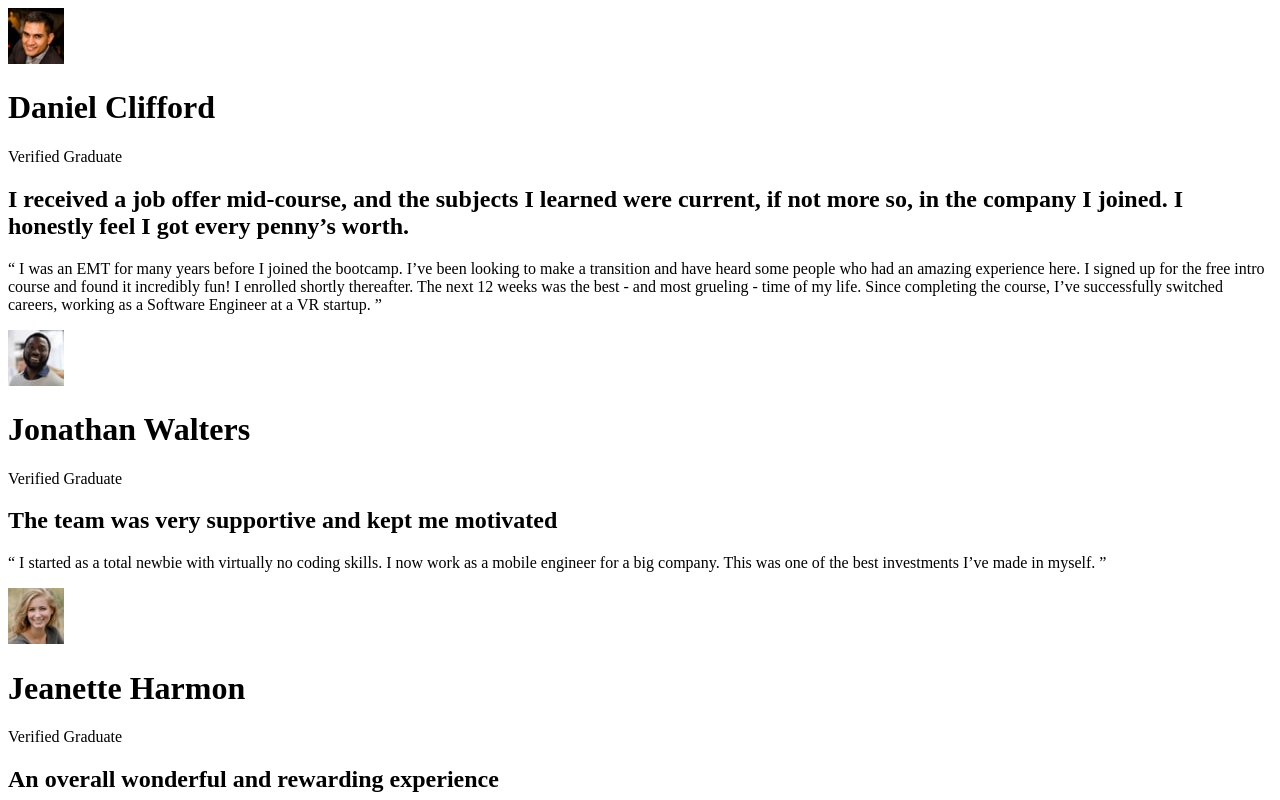
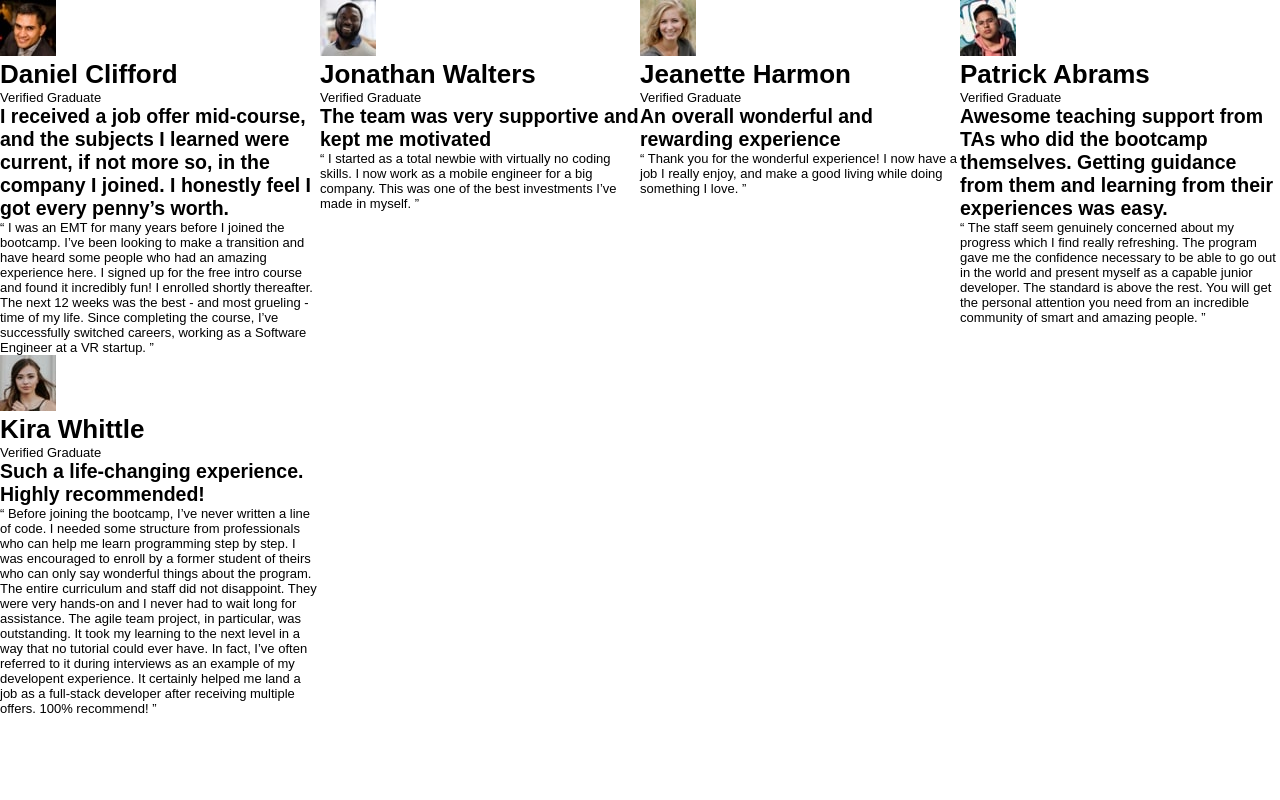
Before and after one commit to Aylaataydir/Grid_Project, a plain HTML site: page index.html in a window 1280 px wide. Shown: the top 800 px of the page. Drawn offline with Linux system fonts and the light colour scheme; a web font is replaced by a local one.

Commit message:
`Update index.html and style.css to reflect changes in file names and CSS variables.`

```diff
--- a/index.html
+++ b/index.html
@@ -5,7 +5,7 @@
   <meta name="viewport" content="width=device-width, initial-scale=1.0"> <!-- displays site properly based on user's device -->
 
   <link rel="icon" type="image/png" sizes="32x32" href="./images/favicon-32x32.png">
-  <link rel="stylesheet" href="styles.css">
+  <link rel="stylesheet" href="style.css">
   <link rel="stylesheet" href="https://fonts.google.com/specimen/Barlow+Semi+Condensed">
 
   <title>Frontend Mentor</title>
--- a/style.css
+++ b/style.css
@@ -1,4 +1,4 @@
-.root{
+:root{
 
 --ff: 'Barlow Semi Condensed', sans-serif;
 
@@ -6,23 +6,21 @@
 --fw-600:600;
 
 
-### Primary
 
---clr-Purple-50: hsl(260, 100%, 95%);
+--clr-Purple-50:  hsl(260, 100%, 95%);
 --clr-Purple-300: hsl(264, 82%, 80%);
---clr-Purple 500: hsl(263, 55%, 52%);
+--clr-Purple-500:   hsl(263, 55%, 52%);
 
-### Neutral
 
 --clr-White: hsl(0, 0%, 100%);
 --clr-Grey-100: hsl(214, 17%, 92%);
 --clr-Grey-200: hsl(0, 0%, 81%);
---Grey-400: hsl(224, 10%, 45%);
+--clr-Grey-400: hsl(224, 10%, 45%);
 --clr-Grey-500: hsl(217, 19%, 35%);
 --clr-Dark-blue: hsl(219, 29%, 14%);
 --clr-Black: hsl(0, 0%, 7%);
 
-}
+
 
 *{
     box-sizing: border-box;
@@ -32,6 +30,15 @@
 
 
 body{
+    min-width: 100%;
     font-family: var(--ff);
+    font-size: .8125rem /* 13/16 */;
+    background-color: var(--clr-White);
+}
+
+.container{
+    display: grid;
+    grid-template-columns: repeat(4 , 1fr);
+    grid-template-rows:
 
 }
```
